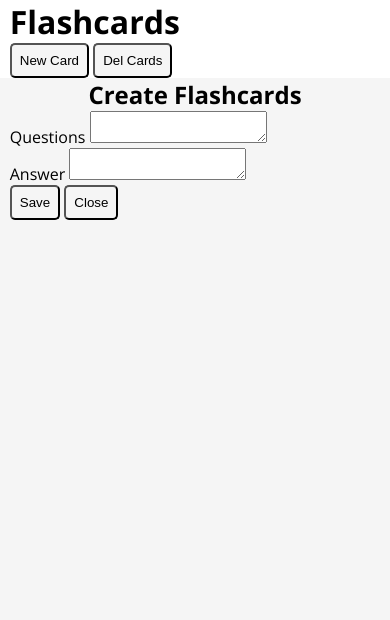
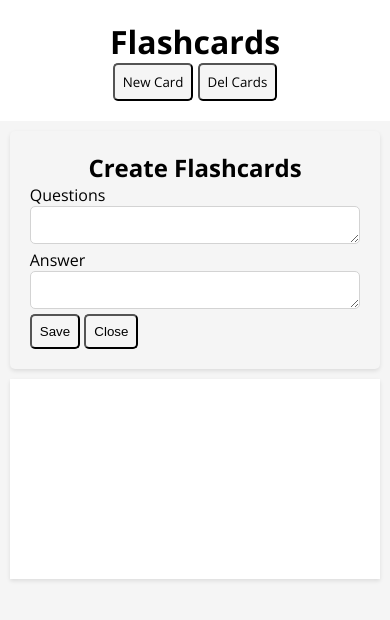
Before and after one commit to ChonCanCode/beginner-js-project-11-flashcards-local-storage, a plain HTML site: page index.html in a window 390 px wide. Drawn offline with nearby package versions, Linux system fonts and the light colour scheme.

Commit message:
2024.10.08

```diff
--- a/style.css
+++ b/style.css
@@ -35,3 +35,91 @@ button:hover{
     width:95%;
     margin:auto;
 }
+
+.nav{
+    display: flex;
+    justify-content: space-between;
+    width: 100%;
+    margin: auto;
+    padding: 20px 0;
+    background-color: white;
+}
+
+.nav button{
+    font-family: inherit;
+}
+
+.create-box{
+    width: 380px;
+    margin: auto;
+    padding: 20px;
+    margin-top: 10px;
+    border-radius: 5px;
+    background-color: whitesmoke;
+    box-shadow: 0 2px 4px 0 rgba(0, 0, 0, 0.1);
+}
+
+.create-box textarea{
+    width: 100%;
+    border-radius: 5px;
+    font-family: inherit;
+    border: 1px solid lightgray
+}
+
+.create-box button{
+    width: fit-content;
+}
+
+.flashcards{
+    display: flex;
+    justify-content: flex-start;
+    align-items: flex-start;
+    flex-wrap: wrap;
+    width: 100%;
+    margin: auto;
+    margin-top: 10px;
+    padding: 0 10px;
+}
+
+.flashcards{
+    width: 370px;
+    height: 200px;
+    word-wrap: break-word;
+    /* adding to the next line */
+
+    margin: 10px;
+    background-color: white;
+    box-shadow: 0 2px 4px 0 rgba(0, 0, 0, 0.1);
+}
+
+.flashcards h2{
+    font-size: 1rem;
+}
+
+@media (max-width: 768px) {
+    .flashcards{
+        margin: auto;
+    }
+
+    .flashcards{
+        margin-top: 10px;
+        margin-bottom: 10px;
+    }
+}
+
+
+@media (max-width: 480px) {
+    .nav{
+        flex-direction: column;
+        align-items: center;
+    }
+
+
+    .create-box{
+        width: 100%
+    }
+
+    .flashcards{
+        width: 100%;
+    }
+}
```
